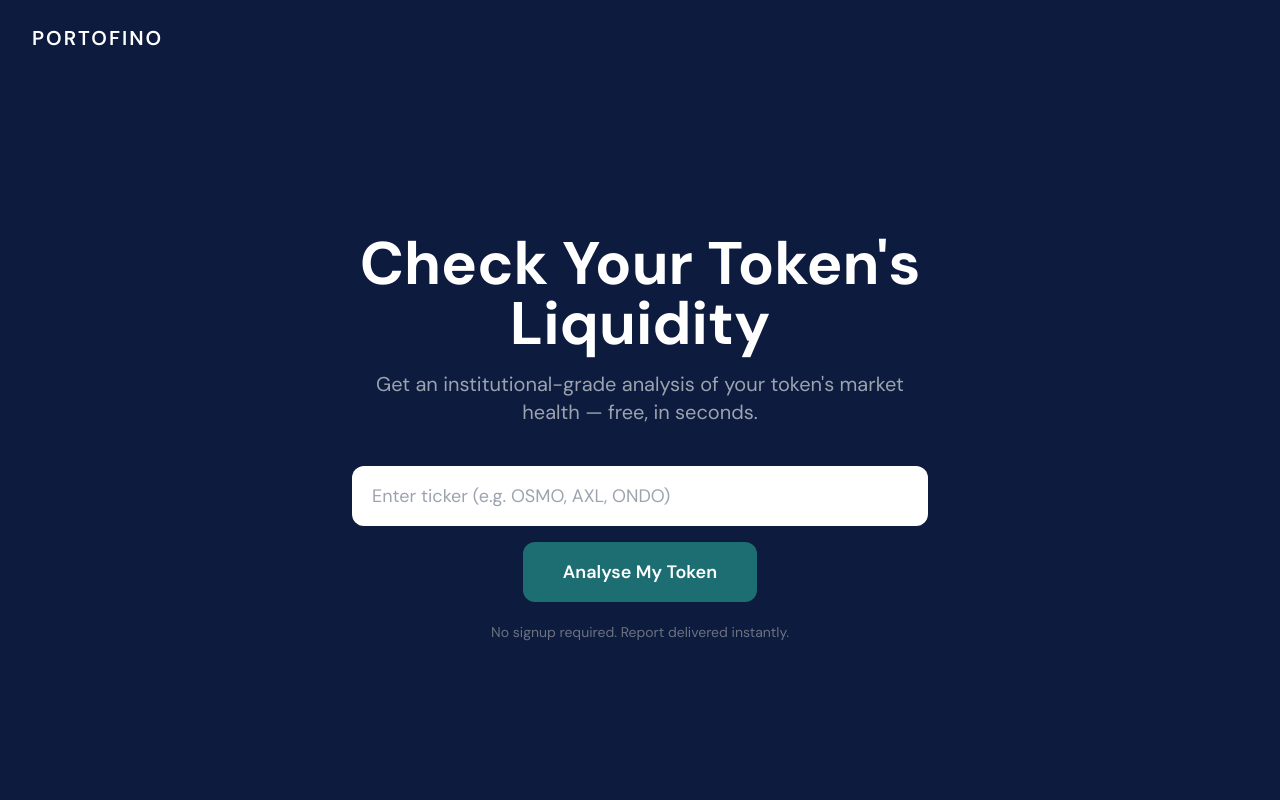
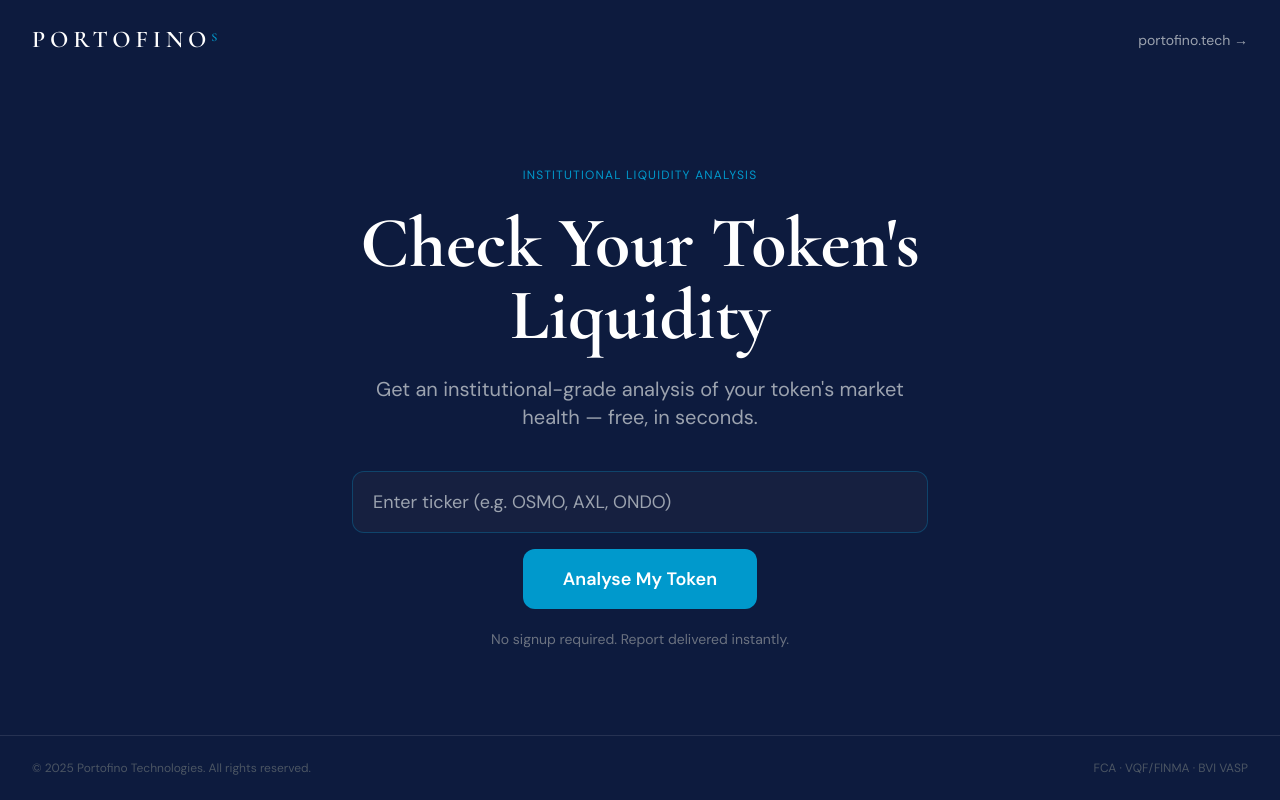
Before and after one commit to sofianrhazali/portofino-liquidity, a Next.js app: page / in a window 1280 px wide. Built offline with nearby package versions, Linux system fonts and the light colour scheme.

Commit message:
Update branding to match Portofino identity

```diff
--- a/app/layout.tsx
+++ b/app/layout.tsx
@@ -1,8 +1,13 @@
 import type { Metadata } from 'next'
-import { DM_Sans } from 'next/font/google'
+import { DM_Sans, Cormorant_Garamond } from 'next/font/google'
 import './globals.css'
 
-const dmSans = DM_Sans({ subsets: ['latin'] })
+const dmSans = DM_Sans({ subsets: ['latin'], variable: '--font-sans' })
+const cormorant = Cormorant_Garamond({
+  subsets: ['latin'],
+  weight: ['400', '600', '700'],
+  variable: '--font-serif'
+})
 
 export const metadata: Metadata = {
   title: 'Portofino Liquidity Check',
@@ -16,7 +21,7 @@ export default function RootLayout({
 }) {
   return (
     <html lang="en">
-      <body className={dmSans.className}>{children}</body>
+      <body className={`${dmSans.variable} ${cormorant.variable} ${dmSans.className}`}>{children}</body>
     </html>
   )
 }
--- a/app/page.tsx
+++ b/app/page.tsx
@@ -17,18 +17,28 @@ export default function Home() {
   return (
     <main className="min-h-screen flex flex-col" style={{ backgroundColor: '#0D1B3E' }}>
       {/* Nav */}
-      <nav className="px-8 py-6">
-        <span className="text-white text-xl font-semibold tracking-widest uppercase">
-          Portofino
-        </span>
+      <nav className="px-8 py-6 flex items-center justify-between">
+        <div className="flex items-center gap-2">
+          <span className="text-white text-2xl tracking-widest uppercase" style={{ fontFamily: 'var(--font-serif)', fontWeight: 600, letterSpacing: '0.2em' }}>
+            PORTOFINO<sup className="text-xs" style={{ color: '#0099CC' }}>s</sup>
+          </span>
+        </div>
+        <a href="https://portofino.tech" className="text-gray-400 text-sm hover:text-white transition-colors">
+          portofino.tech →
+        </a>
       </nav>
 
       {/* Hero */}
       <div className="flex-1 flex flex-col items-center justify-center px-4 text-center">
-        <h1 className="text-4xl md:text-6xl font-bold text-white mb-4 max-w-3xl leading-tight">
+        {/* Eyebrow */}
+        <p className="text-xs uppercase tracking-widest mb-6" style={{ color: '#0099CC' }}>
+          Institutional Liquidity Analysis
+        </p>
+
+        <h1 className="text-5xl md:text-7xl font-bold text-white mb-6 max-w-3xl leading-tight" style={{ fontFamily: 'var(--font-serif)' }}>
           Check Your Token's Liquidity
         </h1>
-        <p className="text-gray-400 text-lg md:text-xl mb-10 max-w-xl">
+        <p className="text-gray-400 text-lg md:text-xl mb-10 max-w-xl leading-relaxed">
           Get an institutional-grade analysis of your token's market health — free, in seconds.
         </p>
 
@@ -38,13 +48,17 @@ export default function Home() {
             value={ticker}
             onChange={(e) => setTicker(e.target.value)}
             placeholder="Enter ticker (e.g. OSMO, AXL, ONDO)"
-            className="w-full px-5 py-4 rounded-xl text-navy bg-white text-lg mb-4 outline-none focus:ring-2 focus:ring-teal-500"
-            style={{ color: '#0D1B3E' }}
+            className="w-full px-5 py-4 rounded-xl text-lg mb-4 outline-none"
+            style={{
+              backgroundColor: '#162040',
+              color: 'white',
+              border: '1px solid rgba(0,153,204,0.3)',
+            }}
           />
           <button
             type="submit"
             className="w-full md:w-auto px-10 py-4 rounded-xl text-white font-semibold text-lg transition-opacity hover:opacity-90"
-            style={{ backgroundColor: '#1D6E73' }}
+            style={{ backgroundColor: '#0099CC' }}
           >
             Analyse My Token
           </button>
@@ -54,6 +68,12 @@ export default function Home() {
           No signup required. Report delivered instantly.
         </p>
       </div>
+
+      {/* Footer */}
+      <footer className="px-8 py-6 border-t border-white/10 flex items-center justify-between">
+        <p className="text-gray-600 text-xs">© 2025 Portofino Technologies. All rights reserved.</p>
+        <p className="text-gray-600 text-xs">FCA · VQF/FINMA · BVI VASP</p>
+      </footer>
     </main>
   )
 }
--- a/app/results/[ticker]/page.tsx
+++ b/app/results/[ticker]/page.tsx
@@ -59,10 +59,11 @@ export default function ResultsPage({ params }: { params: { ticker: string } })
       {/* Nav */}
       <nav className="px-8 py-6 flex items-center justify-between border-b border-white/10">
         <span
-          className="text-white text-xl font-semibold tracking-widest uppercase cursor-pointer"
+          className="text-white text-2xl tracking-widest uppercase cursor-pointer"
+          style={{ fontFamily: 'var(--font-serif)', fontWeight: 600, letterSpacing: '0.2em' }}
           onClick={() => router.push('/')}
         >
-          Portofino
+          PORTOFINO<sup className="text-xs" style={{ color: '#0099CC' }}>s</sup>
         </span>
         <button
           onClick={() => router.push('/')}
--- a/components/InsightsSection.tsx
+++ b/components/InsightsSection.tsx
@@ -11,7 +11,7 @@ interface Insight {
 const severityConfig = {
   high: { color: '#C0392B', label: 'HIGH SEVERITY' },
   medium: { color: '#C47A1A', label: 'MEDIUM' },
-  low: { color: '#1D6E73', label: 'LOW' },
+  low: { color: '#0099CC', label: 'LOW' },
 }
 
 export default function InsightsSection({ tokenData }: { tokenData: any }) {
@@ -45,7 +45,7 @@ export default function InsightsSection({ tokenData }: { tokenData: any }) {
 
       {loading && (
         <div className="flex items-center gap-3 text-gray-400">
-          <div className="w-5 h-5 border-2 border-teal-500 border-t-transparent rounded-full animate-spin" style={{ borderColor: '#1D6E73', borderTopColor: 'transparent' }} />
+          <div className="w-5 h-5 border-2 border-teal-500 border-t-transparent rounded-full animate-spin" style={{ borderColor: '#0099CC', borderTopColor: 'transparent' }} />
           <span>Generating AI insights...</span>
         </div>
       )}
--- a/components/LiquidityCharts.tsx
+++ b/components/LiquidityCharts.tsx
@@ -48,11 +48,11 @@ export function TradingVolumeChart({ data }: { data: VolumePoint[] }) {
           />
           <Tooltip
             formatter={(v: number) => [formatM(v), 'Volume']}
-            contentStyle={{ backgroundColor: '#0D1B3E', border: '1px solid #1D6E73', borderRadius: 8 }}
+            contentStyle={{ backgroundColor: '#0D1B3E', border: '1px solid #0099CC', borderRadius: 8 }}
             labelStyle={{ color: '#9ca3af' }}
-            itemStyle={{ color: '#1D6E73' }}
+            itemStyle={{ color: '#0099CC' }}
           />
-          <Bar dataKey="volume" fill="#1D6E73" radius={[2, 2, 0, 0]} />
+          <Bar dataKey="volume" fill="#0099CC" radius={[2, 2, 0, 0]} />
         </BarChart>
       </ResponsiveContainer>
     </ChartCard>
@@ -69,11 +69,11 @@ export function LiquidityByExchangeChart({ data }: { data: Exchange[] }) {
           <YAxis type="category" dataKey="name" tick={{ fill: '#9ca3af', fontSize: 10 }} axisLine={false} tickLine={false} width={80} />
           <Tooltip
             formatter={(v: number) => [formatM(v), 'Depth']}
-            contentStyle={{ backgroundColor: '#0D1B3E', border: '1px solid #1D6E73', borderRadius: 8 }}
+            contentStyle={{ backgroundColor: '#0D1B3E', border: '1px solid #0099CC', borderRadius: 8 }}
             labelStyle={{ color: '#9ca3af' }}
-            itemStyle={{ color: '#1D6E73' }}
+            itemStyle={{ color: '#0099CC' }}
           />
-          <Bar dataKey="depth2Percent" fill="#0D1B3E" stroke="#1D6E73" strokeWidth={1} radius={[0, 4, 4, 0]} />
+          <Bar dataKey="depth2Percent" fill="#0D1B3E" stroke="#0099CC" strokeWidth={1} radius={[0, 4, 4, 0]} />
         </BarChart>
       </ResponsiveContainer>
     </ChartCard>
@@ -90,7 +90,7 @@ export function VolumeByExchangeChart({ data }: { data: Exchange[] }) {
           <YAxis type="category" dataKey="name" tick={{ fill: '#9ca3af', fontSize: 10 }} axisLine={false} tickLine={false} width={80} />
           <Tooltip
             formatter={(v: number) => [formatM(v), 'Volume']}
-            contentStyle={{ backgroundColor: '#0D1B3E', border: '1px solid #1D6E73', borderRadius: 8 }}
+            contentStyle={{ backgroundColor: '#0D1B3E', border: '1px solid #0099CC', borderRadius: 8 }}
             labelStyle={{ color: '#9ca3af' }}
             itemStyle={{ color: '#22543d' }}
           />
@@ -131,10 +131,10 @@ export function OrderBookChart({ data }: { data: VolumePoint[] }) {
           />
           <Tooltip
             formatter={(v: number) => [`$${Math.abs(v).toLocaleString()}`, v > 0 ? 'Bid Depth' : 'Ask Depth']}
-            contentStyle={{ backgroundColor: '#0D1B3E', border: '1px solid #1D6E73', borderRadius: 8 }}
+            contentStyle={{ backgroundColor: '#0D1B3E', border: '1px solid #0099CC', borderRadius: 8 }}
             labelStyle={{ color: '#9ca3af' }}
           />
-          <Bar dataKey="bid" fill="#1D6E73" radius={[2, 2, 0, 0]} />
+          <Bar dataKey="bid" fill="#0099CC" radius={[2, 2, 0, 0]} />
           <Bar dataKey="ask" fill="#C0392B" radius={[0, 0, 2, 2]} />
         </BarChart>
       </ResponsiveContainer>
@@ -177,7 +177,7 @@ export function PeerRadarChart({
             wrapperStyle={{ color: '#9ca3af', fontSize: 12 }}
           />
           <Tooltip
-            contentStyle={{ backgroundColor: '#0D1B3E', border: '1px solid #1D6E73', borderRadius: 8 }}
+            contentStyle={{ backgroundColor: '#0D1B3E', border: '1px solid #0099CC', borderRadius: 8 }}
             labelStyle={{ color: '#9ca3af' }}
           />
         </RadarChart>
--- a/lib/email.ts
+++ b/lib/email.ts
@@ -50,8 +50,8 @@ function buildProspectEmail(lead: LeadData, termSheet: TermSheetData): string {
 
         <!-- Header -->
         <tr>
-          <td style="background:#0D1B3E;padding:24px 32px;">
-            <span style="color:white;font-size:20px;font-weight:700;letter-spacing:4px;">PORTOFINO</span>
+          <td style="background:#0D1B3E;padding:24px 32px;border-bottom:3px solid #0099CC;">
+            <span style="color:white;font-size:22px;font-weight:700;letter-spacing:6px;font-family:Georgia,serif;">PORTOFINO<sup style="font-size:11px;color:#0099CC;">s</sup></span>
           </td>
         </tr>
 
@@ -96,7 +96,7 @@ function buildProspectEmail(lead: LeadData, termSheet: TermSheetData): string {
             <!-- CTA -->
             <table width="100%" cellpadding="0" cellspacing="0" style="margin-bottom:24px;">
               <tr><td align="center">
-                <a href="https://calendly.com/portofino" style="display:inline-block;background:#1D6E73;color:white;text-decoration:none;padding:14px 32px;border-radius:8px;font-weight:600;font-size:15px;">
+                <a href="https://calendly.com/portofino" style="display:inline-block;background:#0099CC;color:white;text-decoration:none;padding:14px 32px;border-radius:8px;font-weight:600;font-size:15px;">
                   Book a 30-Min Call to Discuss
                 </a>
               </td></tr>
@@ -115,7 +115,7 @@ function buildProspectEmail(lead: LeadData, termSheet: TermSheetData): string {
         <tr>
           <td style="background:#f8f9fa;padding:16px 32px;text-align:center;">
             <p style="color:#9ca3af;font-size:12px;margin:0;">
-              contact@portofino.tech | <a href="https://portofino.tech" style="color:#1D6E73;">portofino.tech</a>
+              contact@portofino.tech | <a href="https://portofino.tech" style="color:#0099CC;">portofino.tech</a>
             </p>
           </td>
         </tr>
--- a/tailwind.config.ts
+++ b/tailwind.config.ts
@@ -10,10 +10,14 @@ const config: Config = {
     extend: {
       colors: {
         navy: '#0D1B3E',
-        teal: '#1D6E73',
+        cyan: '#0099CC',
+        'cyan-dark': '#007AAA',
+        'navy-card': '#162040',
+        'navy-input': '#0A1628',
       },
       fontFamily: {
         sans: ['DM Sans', 'sans-serif'],
+        serif: ['Cormorant Garamond', 'Georgia', 'serif'],
       },
     },
   },
```
Also changed, not shown: components/ConversionSection.tsx (+9 -9 lines).
